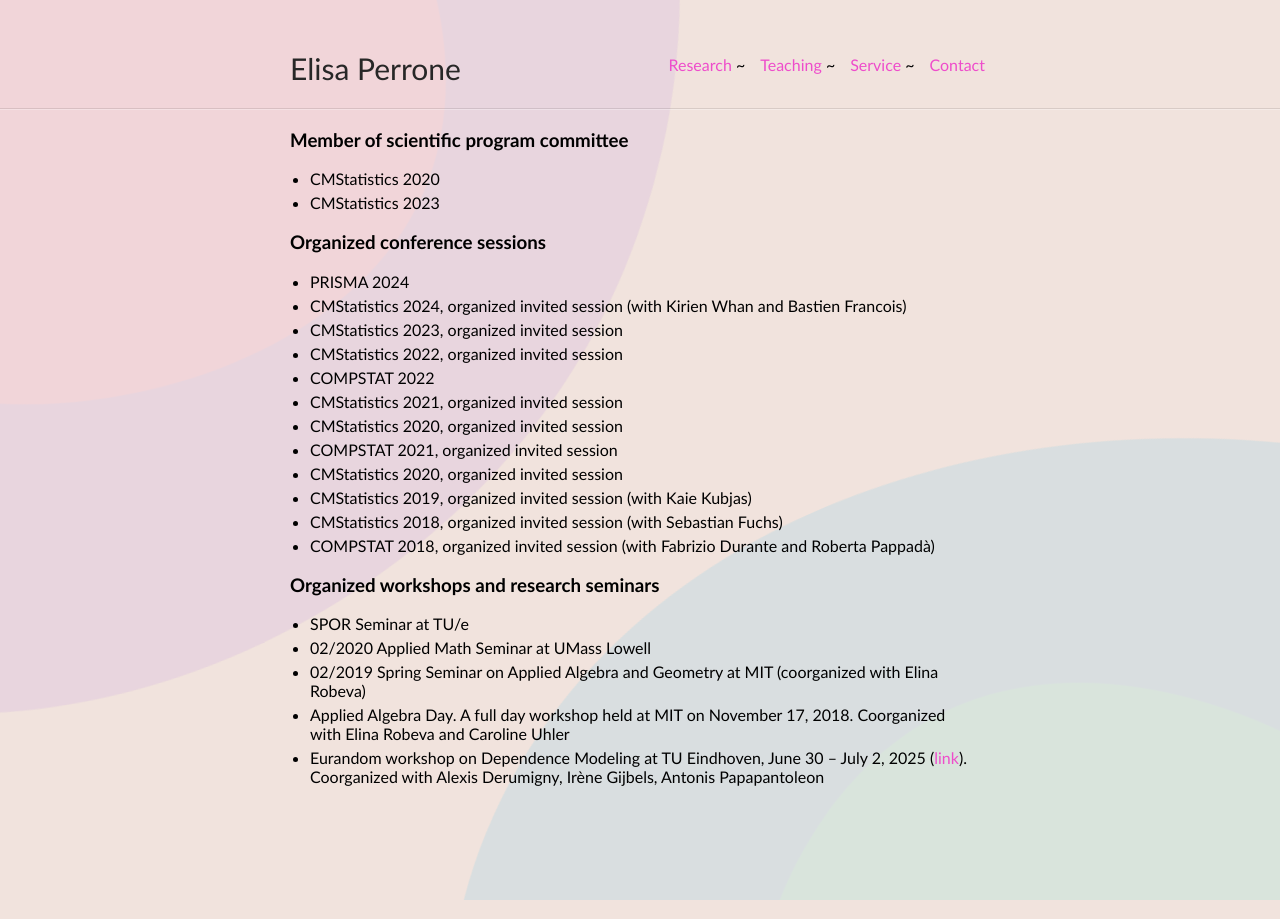
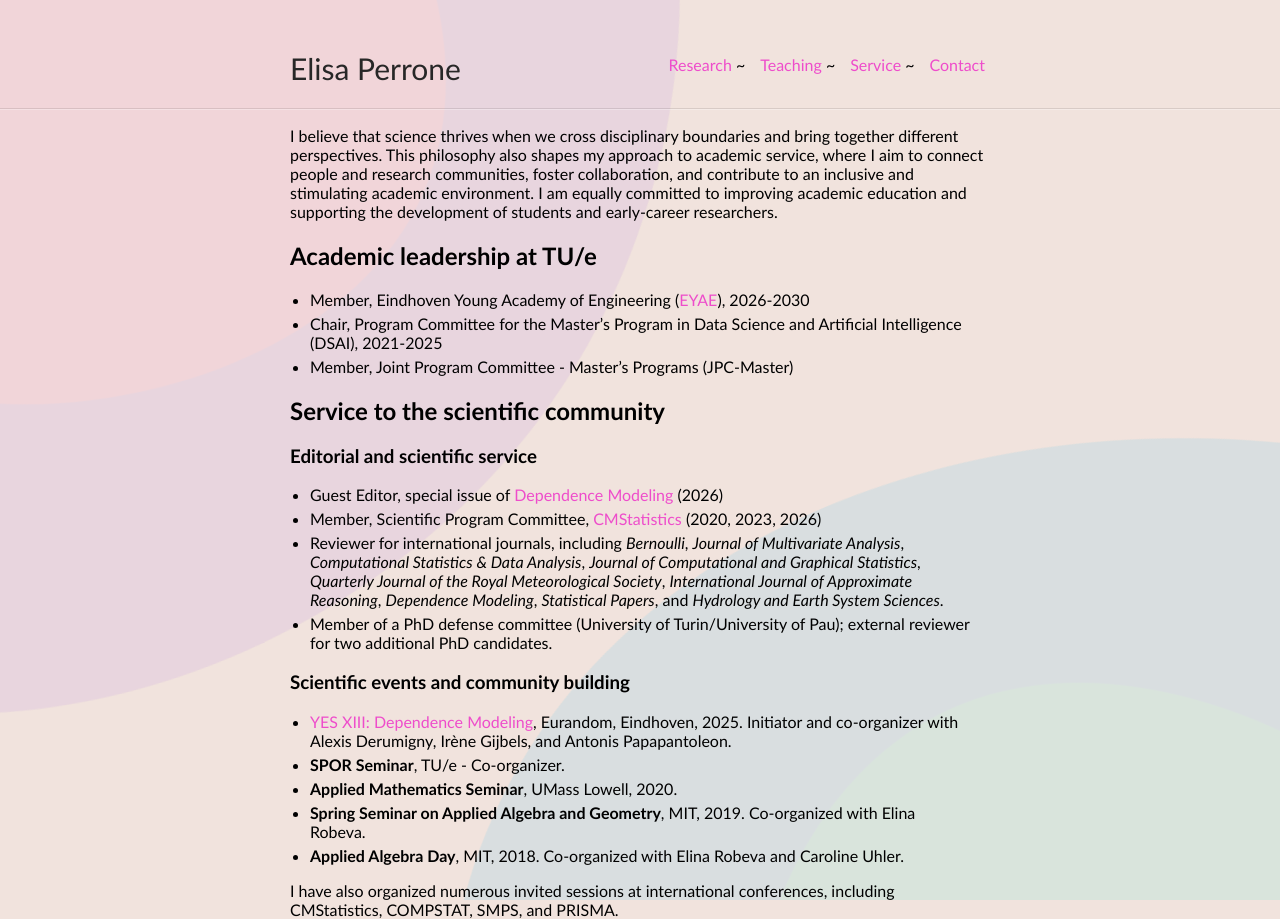
Before and after one commit to elisaperrone/elisaperrone.github.io, a Jekyll site: the page built from service.md, in a window 1280 px wide. Built offline with Jekyll 4.4.1, drawn with Linux system fonts in a browser that asks for light colours; our own code applies the rules of GitHub Pages for plain Markdown files.

Commit message:
changes in the description

```diff
--- a/service.md
+++ b/service.md
@@ -2,30 +2,30 @@
 layout: default
 ---
 
-### Member of scientific program committee
-* CMStatistics 2020
-* CMStatistics 2023
+I believe that science thrives when we cross disciplinary boundaries and bring together different perspectives. This philosophy also shapes my approach to academic service, where I aim to connect people and research communities, foster collaboration, and contribute to an inclusive and stimulating academic environment. I am equally committed to improving academic education and supporting the development of students and early-career researchers.
 
 
-### Organized conference sessions
-* PRISMA 2024
-* CMStatistics 2024, organized invited session (with Kirien Whan and Bastien Francois)
-* CMStatistics 2023, organized invited session
-* CMStatistics 2022, organized invited session
-* COMPSTAT 2022
-* CMStatistics 2021, organized invited session
-* CMStatistics 2020, organized invited session
-* COMPSTAT 2021, organized invited session
-* CMStatistics 2020, organized invited session
-* CMStatistics 2019, organized invited session (with Kaie Kubjas)
-* CMStatistics 2018, organized invited session (with Sebastian Fuchs)
-* COMPSTAT 2018, organized invited session (with Fabrizio Durante and Roberta Pappadà)
+## Academic leadership at TU/e
 
+- Member, Eindhoven Young Academy of Engineering ([EYAE](https://www.tue.nl/en/our-university/community/tue-young-academy-of-engineering)), 2026-2030
+- Chair, Program Committee for the Master's Program in Data Science and Artificial Intelligence (DSAI), 2021-2025
+- Member, Joint Program Committee - Master's Programs (JPC-Master)
 
-### Organized workshops and research seminars
+## Service to the scientific community
 
-* SPOR Seminar at TU/e
-* 02/2020 Applied Math Seminar at UMass Lowell
-* 02/2019	Spring Seminar on Applied Algebra and Geometry at MIT (coorganized with Elina Robeva)
-* Applied Algebra Day. A full day workshop held at MIT on November 17, 2018. Coorganized with Elina Robeva and Caroline Uhler
-* Eurandom workshop on Dependence Modeling at TU Eindhoven, June 30 -- July 2, 2025 ([link](https://www.eurandom.tue.nl/event/https-www-eurandom-tue-nl-event-yes-dependence-modeling/)). Coorganized with Alexis Derumigny, Irène Gijbels, Antonis Papapantoleon
+### Editorial and scientific service
+
+- Guest Editor, special issue of [Dependence Modeling](https://www.degruyterbrill.com/journal/key/demo/html?srsltid=AU7gw4Vme4Trq9YJmS0C35t0-0d-IDImJFqXjn1jK70P-2DtQO4wFFJE#specialIssues) (2026)
+- Member, Scientific Program Committee, [CMStatistics](https://www.cmstatistics.org/) (2020, 2023, 2026)
+- Reviewer for international journals, including *Bernoulli*, *Journal of Multivariate Analysis*, *Computational Statistics & Data Analysis*, *Journal of Computational and Graphical Statistics*, *Quarterly Journal of the Royal Meteorological Society*, *International Journal of Approximate Reasoning*, *Dependence Modeling*, *Statistical Papers*, and *Hydrology and Earth System Sciences*.
+- Member of a PhD defense committee (University of Turin/University of Pau); external reviewer for two additional PhD candidates.
+
+### Scientific events and community building
+
+- **[YES XIII: Dependence Modeling](https://www.eurandom.tue.nl/event/https-www-eurandom-tue-nl-event-yes-dependence-modeling/)**, Eurandom, Eindhoven, 2025. Initiator and co-organizer with Alexis Derumigny, Irène Gijbels, and Antonis Papapantoleon.
+- **SPOR Seminar**, TU/e - Co-organizer.
+- **Applied Mathematics Seminar**, UMass Lowell, 2020.
+- **Spring Seminar on Applied Algebra and Geometry**, MIT, 2019. Co-organized with Elina Robeva.
+- **Applied Algebra Day**, MIT, 2018. Co-organized with Elina Robeva and Caroline Uhler.
+
+I have also organized numerous invited sessions at international conferences, including CMStatistics, COMPSTAT, SMPS, and PRISMA.
```
Also changed, not shown: index.md (+3 -0 lines), research.md (+4 -1 lines), teaching.md (+8 -0 lines).
